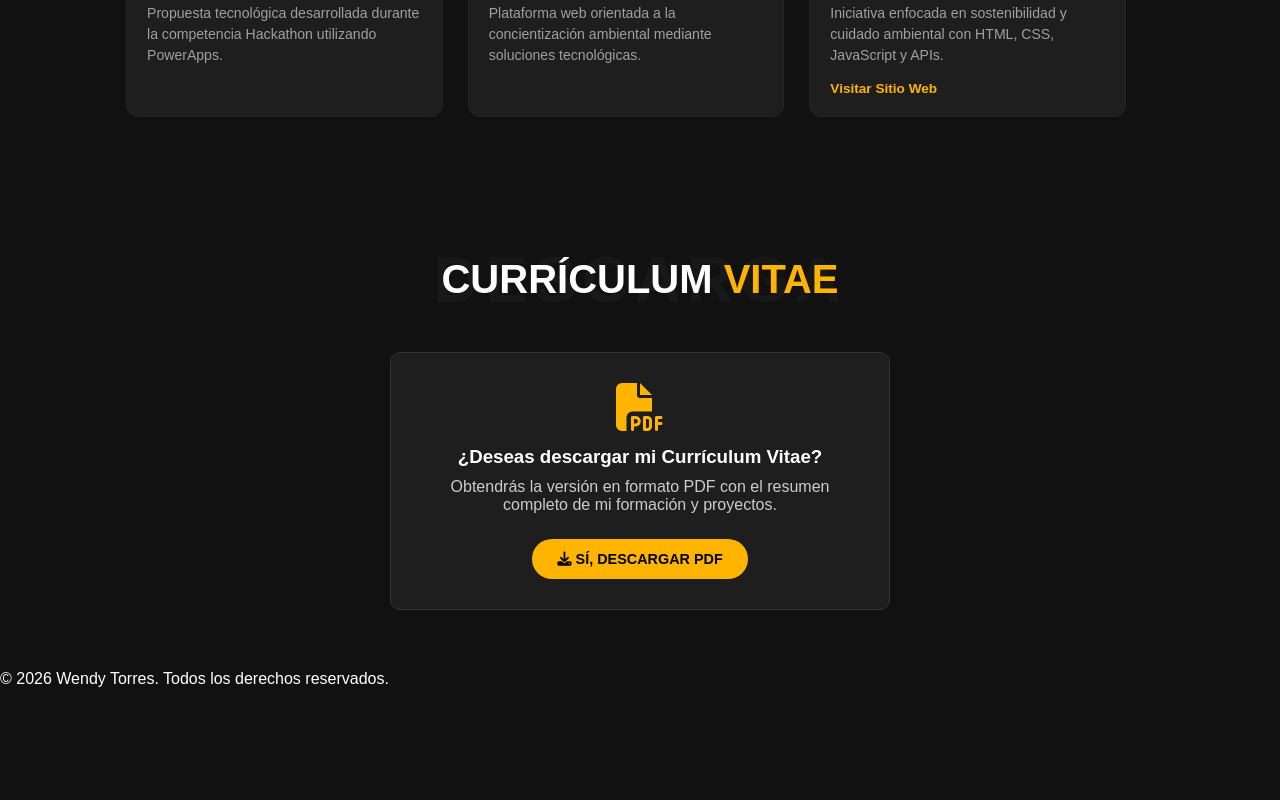
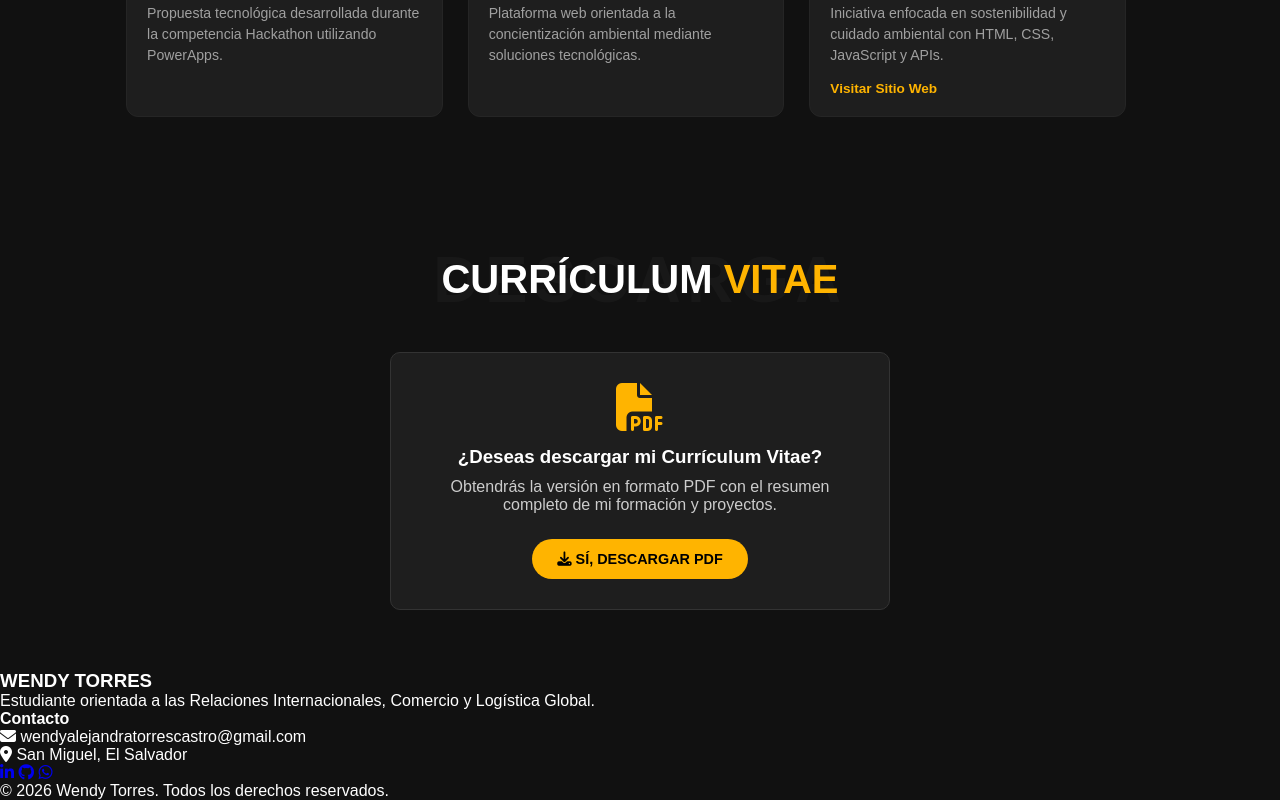
Before and after one commit to Wen-503/Wendy-Torres-Marca-Personal, a plain HTML site: page index.html in a window 1280 px wide. Shown: the part 5371-6171 px from the top of the page. Before the commit the page ends 6059 px from the top, so only its background shows below. Drawn offline with Linux system fonts and the light colour scheme.

```diff
--- a/index.html
+++ b/index.html
@@ -425,10 +425,29 @@
 
 
 
-<!-- FOOTER / PIE DE PÁGINA -->
+<!-- FOOTER OSEA PIE DE PÁGINA -->
 
+<footer class="footer-site">
+  <div class="footer-contenido">
 
-  <!-- Línea de mis derechos reservados -->
+    <div class="footer-col">
+      <h3 class="footer-logo">WENDY <span>TORRES</span></h3>
+      <p>Estudiante orientada a las Relaciones Internacionales, Comercio y Logística Global.</p>
+    </div>
+
+    <div class="footer-col">
+      <h4>Contacto</h4>
+      <p><i class="fa-solid fa-envelope"></i> wendyalejandratorrescastro@gmail.com</p>
+      <p><i class="fa-solid fa-location-dot"></i> San Miguel, El Salvador</p>
+      <div class="footer-redes">
+        <a href="https://linkedin.com" target="_blank"><i class="fa-brands fa-linkedin-in"></i></a>
+        <a href="https://github.com/wen-503" target="_blank"><i class="fa-brands fa-github"></i></a>
+        <a href="https://wa.me/" target="_blank"><i class="fa-brands fa-whatsapp"></i></a>
+      </div>
+    </div>
+
+  </div>
+
   <div class="footer-bottom">
     <p>&copy; 2026 Wendy Torres. Todos los derechos reservados.</p>
   </div>
```
